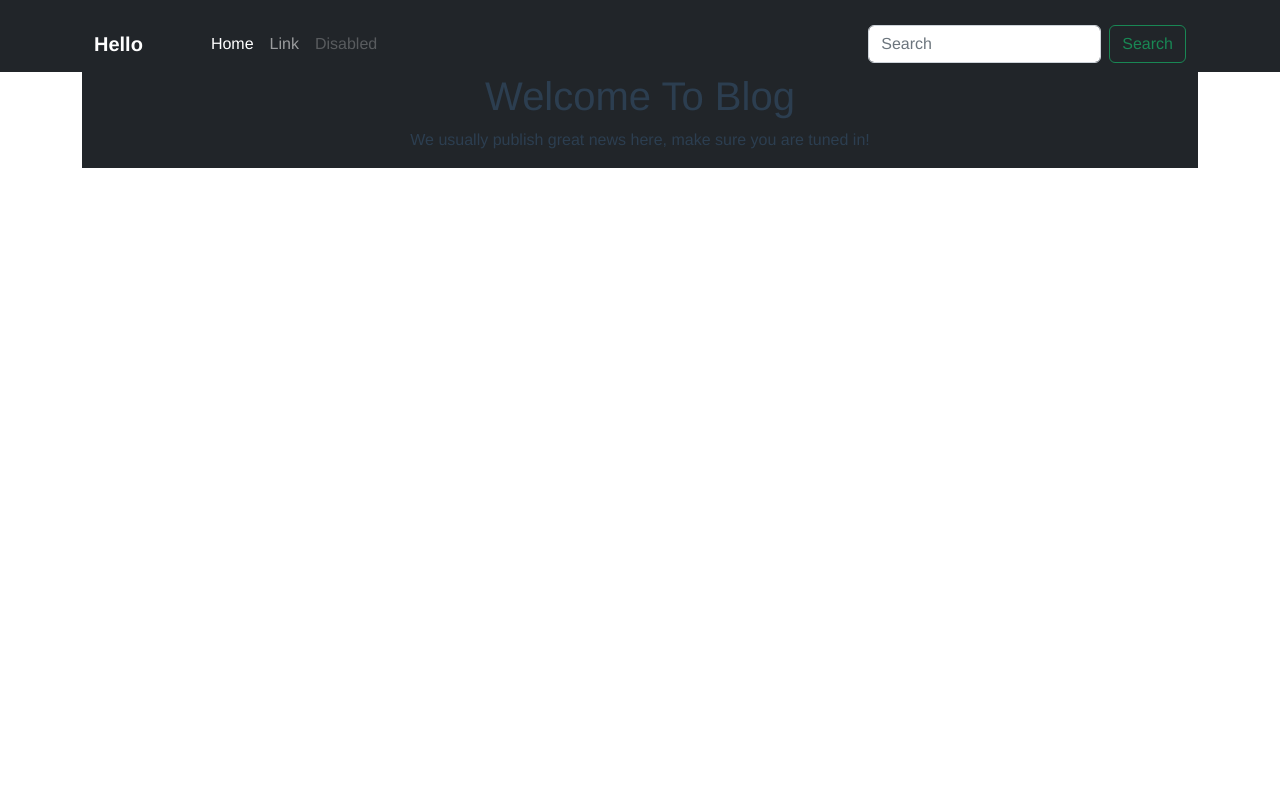
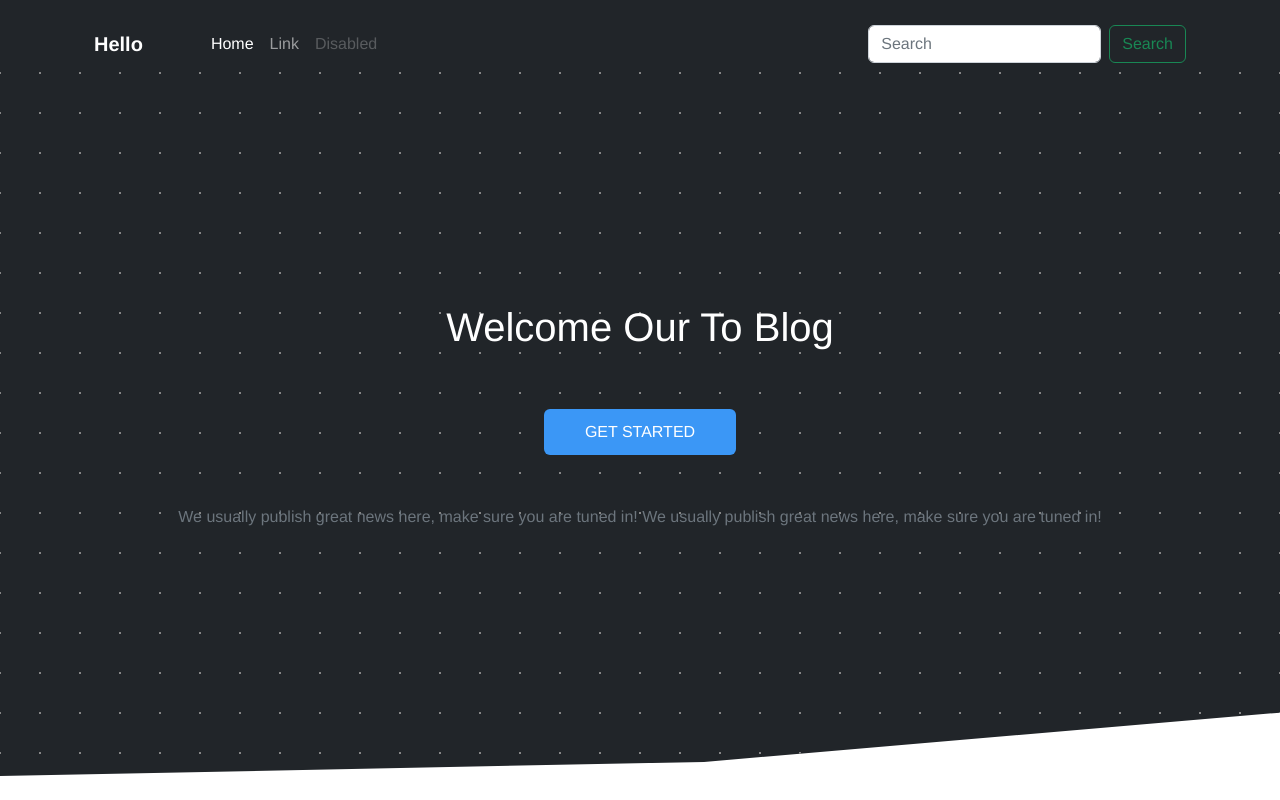
Before and after one commit to cupidarrow0417/LaraBlog, a Vue app in the folder frontend/: page / in a window 1280 px wide. Built offline with nearby package versions, Linux system fonts and the light colour scheme.

Commit message:
Component factory (landing for now)

```diff
--- a/frontend/src/components/LandingPage.vue
+++ b/frontend/src/components/LandingPage.vue
@@ -1,9 +1,19 @@
 <!-- eslint-disable prettier/prettier -->
 <template>
-    <div class="container">
-        <div class="landing">
-            <h1>Welcome To Blog</h1>
-            <p>We usually publish great news here, make sure you are tuned in!</p>
+    <div class="landing">
+        <div class="container">
+            <div class="row">
+                <div class="col-12">
+                    <div class="text-white">
+                        <h1>Welcome Our To Blog</h1>
+                        <button class="btn btn-blue btn-space">GET STARTED</button>
+                        <p  class="text-secondary">
+                            We usually publish great news here, make sure you are tuned in!
+                            We usually publish great news here, make sure you are tuned in!
+                        </p>
+                    </div>
+                </div>
+            </div>
         </div>
     </div>
 </template>
@@ -18,7 +28,7 @@ export default {
 
 <style scoped>
 .landing {
-    height: 100%;
+    height: 88%;
     width: 100%;
     background-color: rgb(33, 37, 41);
 }
@@ -26,4 +36,18 @@ export default {
     display: grid;
     place-items: center;
 }
+.btn-blue {
+    background-color: rgb(59 151 246);
+    color: white;
+}
+.btn-space {
+    padding: 10px 40px;
+    margin: 50px 50px;
+}
+.landing {
+    background-image: radial-gradient(rgb(134, 134, 134) 1px, transparent 0);
+    background-size: 40px 40px;
+    background-position: -50% -19px;
+    clip-path: polygon(0 0, 100% 0%, 100% 91%, 55% 98%, 0 100%);
+}
 </style>
```
